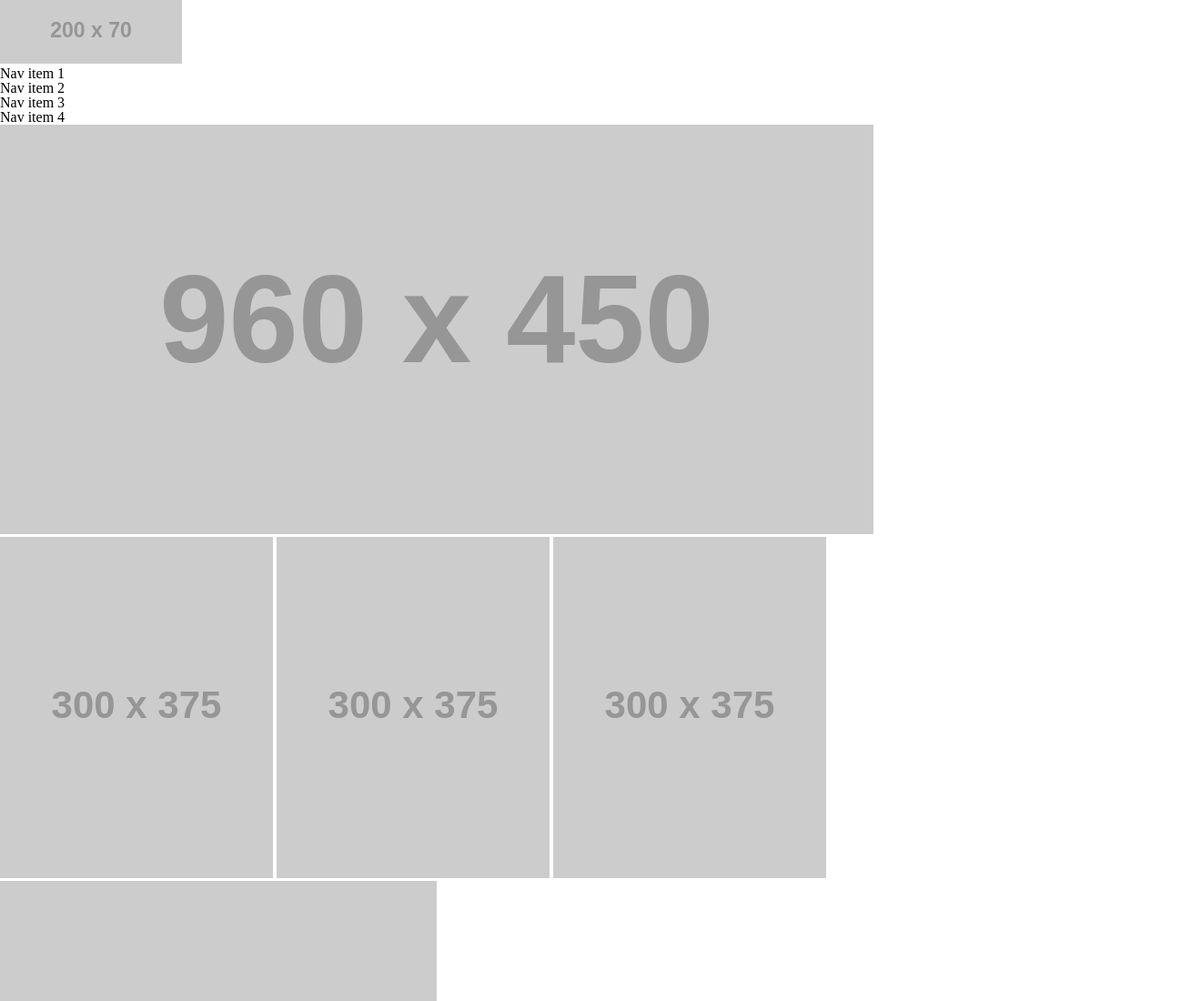
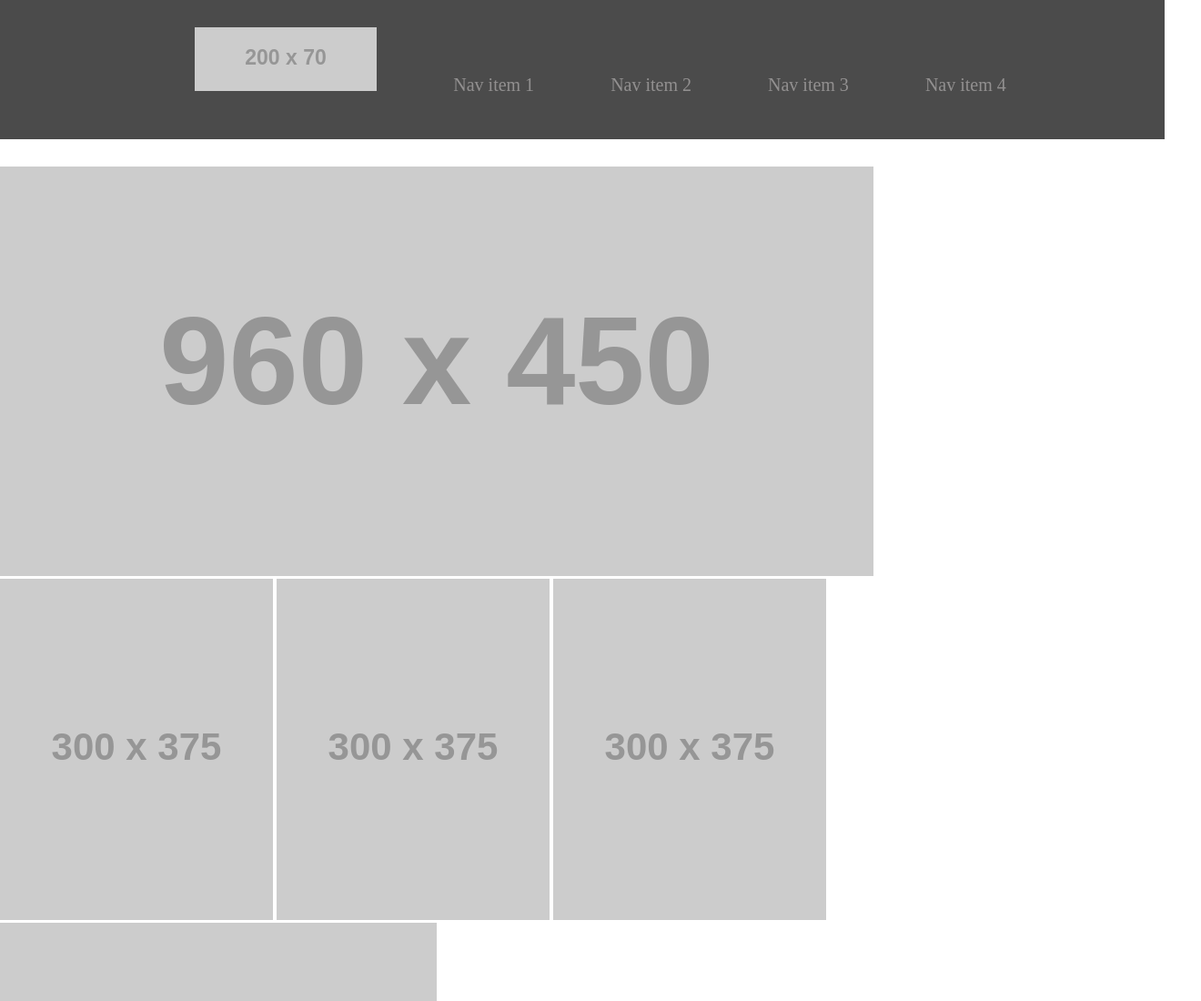
Before and after one commit to AhmedZatar/wirefame-exercise, a plain HTML site: page index.html in a window 1280 px wide. Shown: the top 1100 px of the page at 91% size, 1320 px wide, since content can reach past the window. Drawn offline with Linux system fonts and the light colour scheme; placeholder pictures from the web are drawn by us.

Commit message:
finish header

```diff
--- a/style.css
+++ b/style.css
@@ -1,3 +1,27 @@
 *{
     box-sizing: border-box;
 }
+header nav{
+    width: 100%;
+    display: inline-block;
+    background-color: rgb(75, 75, 75);
+    margin-bottom: 30px;
+}
+header nav ul{
+    width: 100%;
+    display: inline-block;
+    text-align: center;
+    margin: 20px;
+
+
+}
+header nav ul li{
+    font-size: 20px;
+    display: inline-block;
+    text-align: center;
+    margin-left:40px ;
+    margin-right:40px ;
+    padding-top: 10px;
+    padding-bottom: 30px;
+    color: rgb(146, 144, 144);
+}
```
